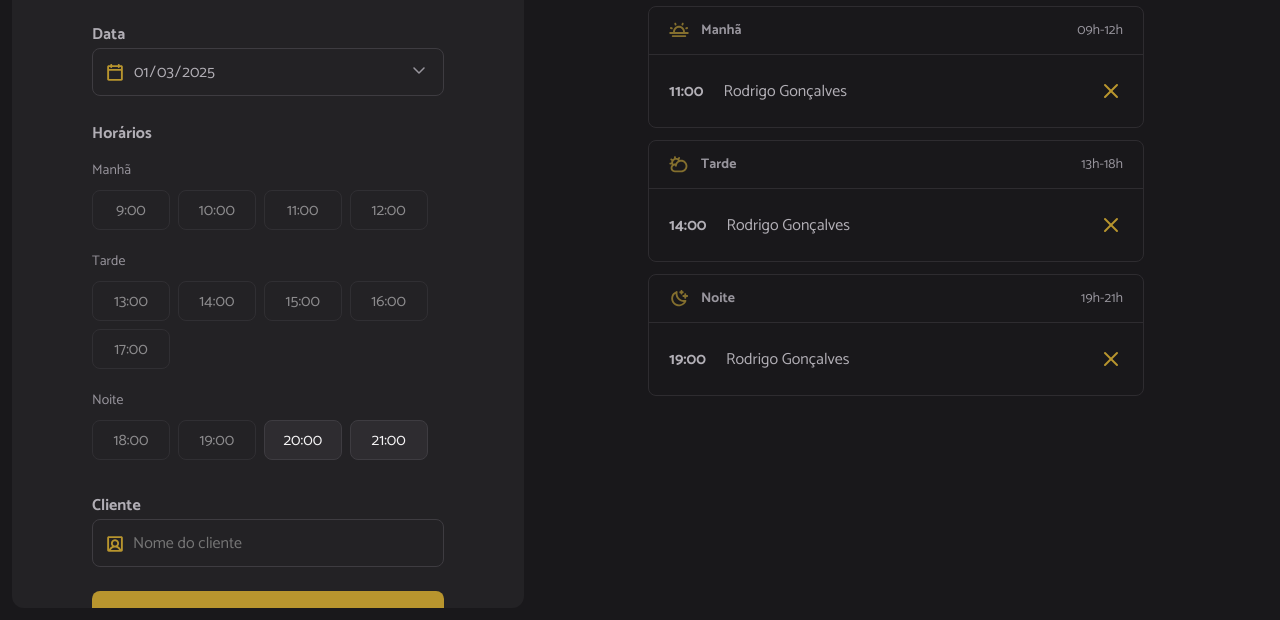
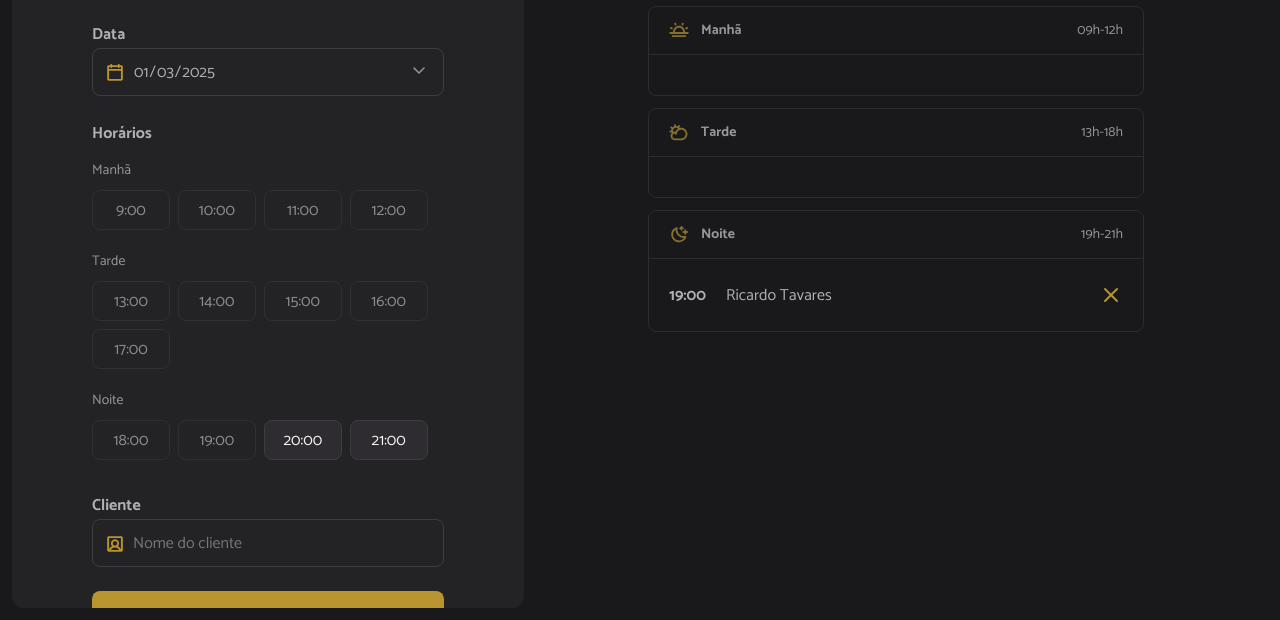
Before and after one commit to RicardoTavaresDias/PLATAFORMA-DE-AGENDAMENTO, a website built with webpack: page index.html in a window 1280 px wide. Shown: the part 180-800 px from the top of the page. Built offline with nearby package versions, Linux system fonts and the light colour scheme; data requests are answered from the project's data file.

Commit message:
Realizado agendamentos mostrando da API server

```diff
--- a/server.json
+++ b/server.json
@@ -1,7 +1,7 @@
 {  "schedules": [
     {
       "id": 1735927339681,
-      "name": "ricardo",
+      "name": "Ricardo Tavares",
       "when": "2025-01-03T19:00:00.000Z"
     }
   ]
--- a/src/modules/schedules/load.js
+++ b/src/modules/schedules/load.js
@@ -1,6 +1,7 @@
 
 import { scheduleFetchByDay } from "../../services/schedule-fetch-by-day.js"
-import { hoursLoad } from "../form/hours-load"
+import { schedulesShow } from "../schedules/show.js"
+import { hoursLoad } from "../form/hours-load.js"
 
 // Seleciona o input de data.
 const selectedDate = document.getElementById("date")
@@ -10,8 +11,11 @@ export async function schedulesDay() {
   const date = selectedDate.value
 
   // Busca na API os agendamentos
-  const dailySchesules = await scheduleFetchByDay({ date })
-  console.log(dailySchesules)
+  const dailySchedules = await scheduleFetchByDay({ date })
+
+  // Exibe os agendamentos
+  schedulesShow({ dailySchedules })
+
   // Renderiza as horas disponíveis.
   hoursLoad({ date })
 }
--- /dev/null
+++ b/src/modules/schedules/show.js
@@ -0,0 +1,54 @@
+
+import dayjs from "dayjs";
+
+// Selecion as sessões manhã, tarde e noite.
+const periodMorning = document.getElementById("period-morning")
+const periodAfternoon = document.getElementById("period-afternoon")
+const periodNight = document.getElementById("period-night")
+
+export function schedulesShow({ dailySchedules }) {
+  try {
+    // Limpa as listas.
+    periodMorning.innerHTML = ""
+    periodAfternoon.innerHTML = ""
+    periodNight.innerHTML = ""
+
+    // Renderiza os agendamentos por período.
+    dailySchedules.forEach((schedule) => {
+      const item = document.createElement("li")
+      const time = document.createElement("strong")
+      const name = document.createElement("span")
+
+      // Adiciona o id do agendamento.
+      item.setAttribute("data-id", schedule.id)
+
+      time.textContent = dayjs(schedule.when).format("HH:mm")
+      name.textContent = schedule.name
+
+      // Cria ícone de cancelar o agendamento.
+      const canceIcon = document.createElement("img")
+      canceIcon.classList.add("cancel-icon")
+      canceIcon.setAttribute("src", "./src/assets/cancel.svg")
+      canceIcon.setAttribute("alt", "Cancelar")
+
+      // Adiciona o tempo, nome e ícon no item.
+      item.append(time, name, canceIcon)
+
+      // Obtém somente a hora.
+      const hour = dayjs(schedule.when).hour()
+
+      // Renderiza o agendamento na sessão(manhã, tarde ou noite)
+      if (hour <= 12){
+        periodMorning.appendChild(item)
+      } else if ( hour > 12 && hour <= 18) {
+        periodAfternoon.appendChild(item)
+      }else {
+        periodNight.appendChild(item)
+      }
+    })
+
+  } catch (error) {
+    alert("Não foi possível exibir os agendamentos")
+    console.log(error)
+  }
+}
```
Also changed, not shown: index.html (+6 -0 lines).
